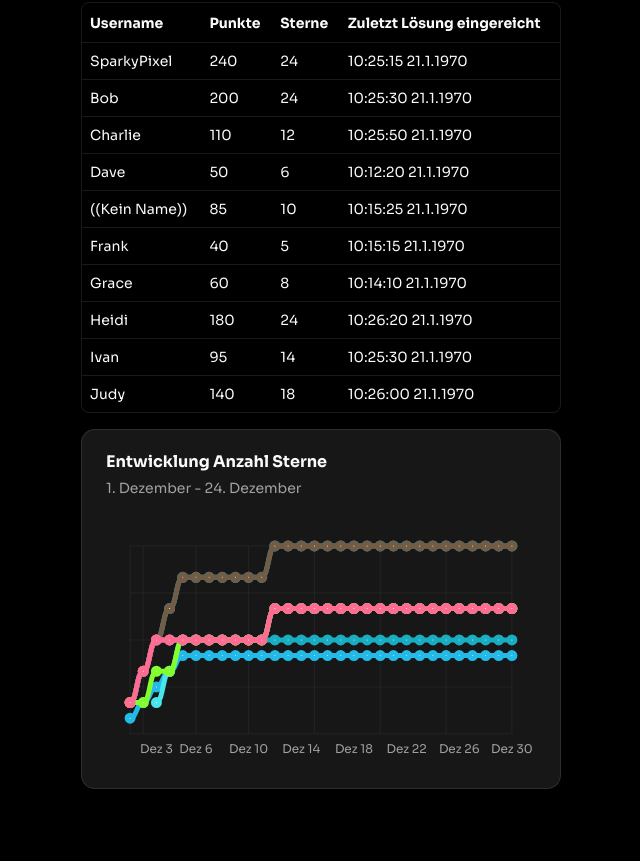
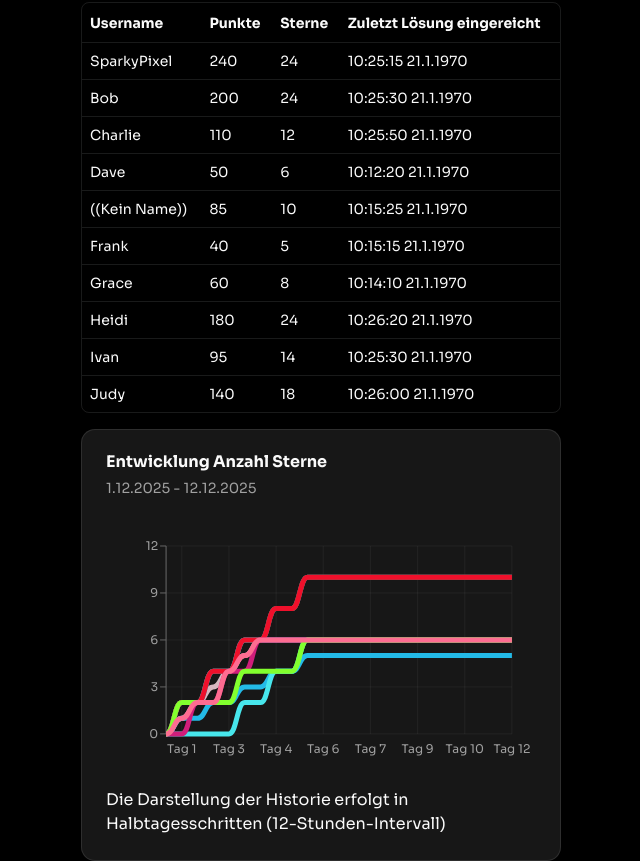
Before and after one commit to neuland-ingolstadt/neuland-aoc-leaderboard, a Next.js app: page / in a window 1280 px wide. Shown: the part 1336-2197 px from the top of the page, without its empty margins (319-959 px from the left). Before the commit the page ends 2125 px from the top, so only its background shows below. Built offline with nearby package versions, Linux system fonts and the light colour scheme; a web font is replaced by a local one.

Commit message:
feat: create functional version of star history chart

```diff
--- a/app/page.tsx
+++ b/app/page.tsx
@@ -10,7 +10,6 @@ import { Leaderboard, LeaderboardMember } from "@/src/types/leaderboard";
 import { LeaderboardTable } from "./leaderboard-data-table";
 import { columns } from "./leaderboard-column";
 import StarScoreChart from "./star-score-chart";
-import transformStarData from "@/src/lib/transform-star-data";
 import { StarHistoryChart } from "./star-history-chart";
 
 const highScoreMember: LeaderboardMember = {
@@ -33,6 +32,10 @@ const highStarsMember: LeaderboardMember = {
 
 const newestCommitMember: LeaderboardMember = highStarsMember;
 
+// Start and end date to display statistics for
+const startDate = new Date("2025-12-1");
+const endDate = new Date("2025-12-12");
+
 export default async function Home() {
   const data = await fetch("http://localhost:3000/api/leaderboard");
   const parsedData: Leaderboard = await data.json();
@@ -41,8 +44,6 @@ export default async function Home() {
   const memberListSorted = memberList.slice().sort((a, b) => {
     return a.local_score - b.local_score;
   });
-
-  const starHistory = transformStarData(parsedData);
 
   return (
     <>
@@ -103,7 +104,11 @@ export default async function Home() {
           columns={columns}
           data={memberList}
         ></LeaderboardTable>
-        <StarHistoryChart chartData={starHistory}></StarHistoryChart>
+        <StarHistoryChart
+          leaderboard={parsedData}
+          startDate={startDate}
+          endDate={endDate}
+        ></StarHistoryChart>
       </div>
     </>
   );
--- a/app/star-history-chart.tsx
+++ b/app/star-history-chart.tsx
@@ -1,7 +1,6 @@
 "use client";
 
-import { TrendingUp } from "lucide-react";
-import { CartesianGrid, Dot, Line, LineChart, XAxis, YAxis } from "recharts";
+import { CartesianGrid, Line, LineChart, XAxis, YAxis } from "recharts";
 
 import {
   Card,
@@ -17,38 +16,73 @@ import {
   ChartTooltip,
   ChartTooltipContent,
 } from "@/components/ui/chart";
-
-export const description = "A line chart with dots and colors";
-
-const chartData = [
-  { browser: "chrome", visitors: 275, fill: "var(--color-chrome)" },
-  { browser: "safari", visitors: 200, fill: "var(--color-safari)" },
-  { browser: "firefox", visitors: 187, fill: "var(--color-firefox)" },
-  { browser: "edge", visitors: 173, fill: "var(--color-edge)" },
-  { browser: "other", visitors: 90, fill: "var(--color-other)" },
-];
-
-const chartConfig = {} satisfies ChartConfig;
+import transformStarData, {
+  TransformStarDataReturnType,
+} from "@/src/lib/transform-star-data";
+import { useEffect, useState } from "react";
+import { Leaderboard } from "@/src/types/leaderboard";
 
 interface props {
-  chartData: any;
+  leaderboard: Leaderboard;
+  startDate: Date;
+  endDate: Date;
 }
 
-export function StarHistoryChart({ chartData }: props) {
+const chartConfig = {
+  height: 400,
+};
+
+type DateDisplay = {
+  start: string;
+  end: string;
+};
+
+export function StarHistoryChart({ leaderboard, startDate, endDate }: props) {
+  const [formattedChartData, setFormattedChartData] =
+    useState<TransformStarDataReturnType | null>(null);
+
+  const [dateDisplay, setDateDisplay] = useState<DateDisplay | null>(null);
+
+  useEffect(() => {
+    setDateDisplay({
+      start: startDate.toLocaleDateString("de-DE"),
+      end: endDate.toLocaleDateString("de-DE"),
+    });
+    if (leaderboard && leaderboard.members) {
+      const data: TransformStarDataReturnType = transformStarData(
+        leaderboard,
+        startDate,
+        endDate
+      );
+
+      setFormattedChartData(data);
+    }
+  }, [leaderboard, startDate, endDate]);
+
+  // Check if no data
+  if (!formattedChartData) {
+    return (
+      <Card>
+        <CardContent>Lade Diagramm...</CardContent>
+      </Card>
+    );
+  }
+
   return (
     <Card>
       <CardHeader>
         <CardTitle>Entwicklung Anzahl Sterne</CardTitle>
-        <CardDescription>1. Dezember - 24. Dezember</CardDescription>
+        <CardDescription>
+          {dateDisplay?.start + " - " + dateDisplay?.end}
+        </CardDescription>
       </CardHeader>
       <CardContent>
-        <ChartContainer config={chartConfig}>
+        <ChartContainer className="w-full" config={{}}>
           <LineChart
             accessibilityLayer
-            data={chartData}
+            data={formattedChartData}
             margin={{
               top: 24,
-              left: 24,
               right: 24,
             }}
           >
@@ -69,9 +103,10 @@ export function StarHistoryChart({ chartData }: props) {
                 value.length > 15 ? value.slice(0, 7) + "..." : value
               }
             />
+            <YAxis></YAxis>
 
-            {Object.keys(chartData[0]).map((name) => {
-              if (name == "label" || name == "ts") return;
+            {Object.keys(formattedChartData[0]).map((name) => {
+              if (name == "label") return;
 
               const randomColor = `#${Math.floor(Math.random() * 16777215)
                 .toString(16)
@@ -83,12 +118,19 @@ export function StarHistoryChart({ chartData }: props) {
                   dataKey={name}
                   stroke={randomColor}
                   strokeWidth={5}
+                  dot={false}
                 />
               );
             })}
           </LineChart>
         </ChartContainer>
       </CardContent>
+      <CardFooter>
+        <p>
+          Die Darstellung der Historie erfolgt in Halbtagesschritten
+          (12-Stunden-Intervall)
+        </p>
+      </CardFooter>
     </Card>
   );
 }
--- a/src/lib/transform-star-data.ts
+++ b/src/lib/transform-star-data.ts
@@ -1,21 +1,24 @@
 import { Leaderboard } from "../types/leaderboard";
 
-export default function transformStarData(leaderboardData: Leaderboard) {
-  const tsStart = 1764543600;
+type DataPoint = {
+  label: string;
+  [id: string]: number | string;
+};
+
+export type TransformStarDataReturnType = DataPoint[];
+
+export default function transformStarData(
+  leaderboardData: Leaderboard,
+  startDate: Date,
+  endDate: Date
+): TransformStarDataReturnType {
   const members = leaderboardData.members;
-  const numDays = 30;
 
-  const history = [];
+  let history: TransformStarDataReturnType = [];
 
-  for (let i = 1; i <= numDays; i++) {
-    const tsEndOfTheDay = tsStart + 86400 * i; // i Tage drauf addieren
-
-    const memberDataList = [];
-
-    const dataPoint: any = {
-      // Nur workaround
-      label: `Dez ${i}`,
-      ts: tsEndOfTheDay,
+  for (let i = startDate; i <= endDate; i.setHours(i.getHours() + 12)) {
+    const dataPoint: DataPoint = {
+      label: `Tag ${i.getDate()}`,
     };
 
     // Für jedes Mitglied zusammenfassen, welche / wie viele Sterne vor dem Enddatum geholt wurden
@@ -23,19 +26,18 @@ export default function transformStarData(leaderboardData: Leaderboard) {
       let starCount = 0;
 
       Object.values(member.completion_day_level).forEach((level) => {
-        // console.log("----> " + level["1"].get_star_ts);
-        if (level["1"] && level["1"].get_star_ts < tsEndOfTheDay) {
+        if (level["1"] && new Date(level["1"].get_star_ts * 1000) < i) {
           starCount++;
         }
 
-        if (level["2"] && level["2"].get_star_ts < tsEndOfTheDay) {
+        if (level["2"] && new Date(level["2"].get_star_ts * 1000) < i) {
           starCount++;
         }
       });
 
-      const name = member.name || "Anonym " + Math.random() * 100;
+      const name = member.name || "Anonym";
 
-      dataPoint[name] = starCount === 0 ? null : starCount;
+      dataPoint[name] = starCount;
     });
     history.push(dataPoint);
   }
```
